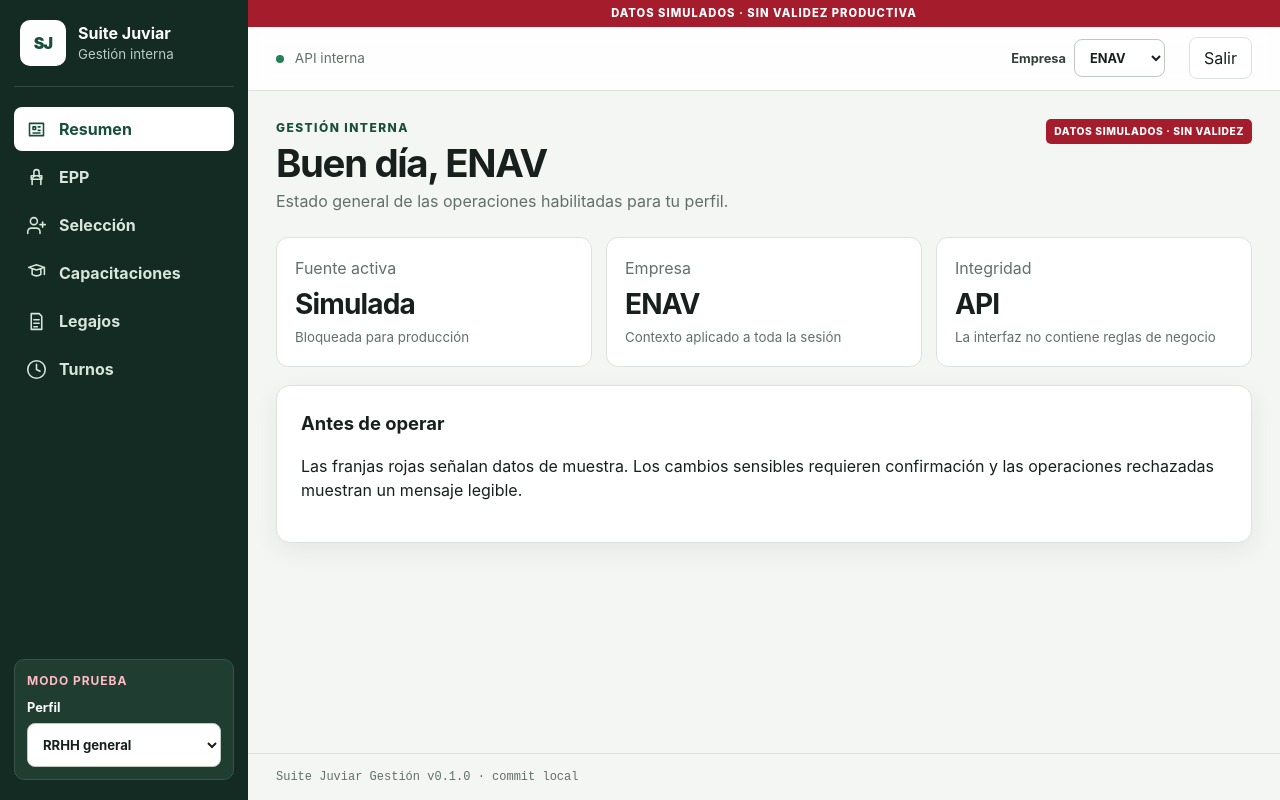
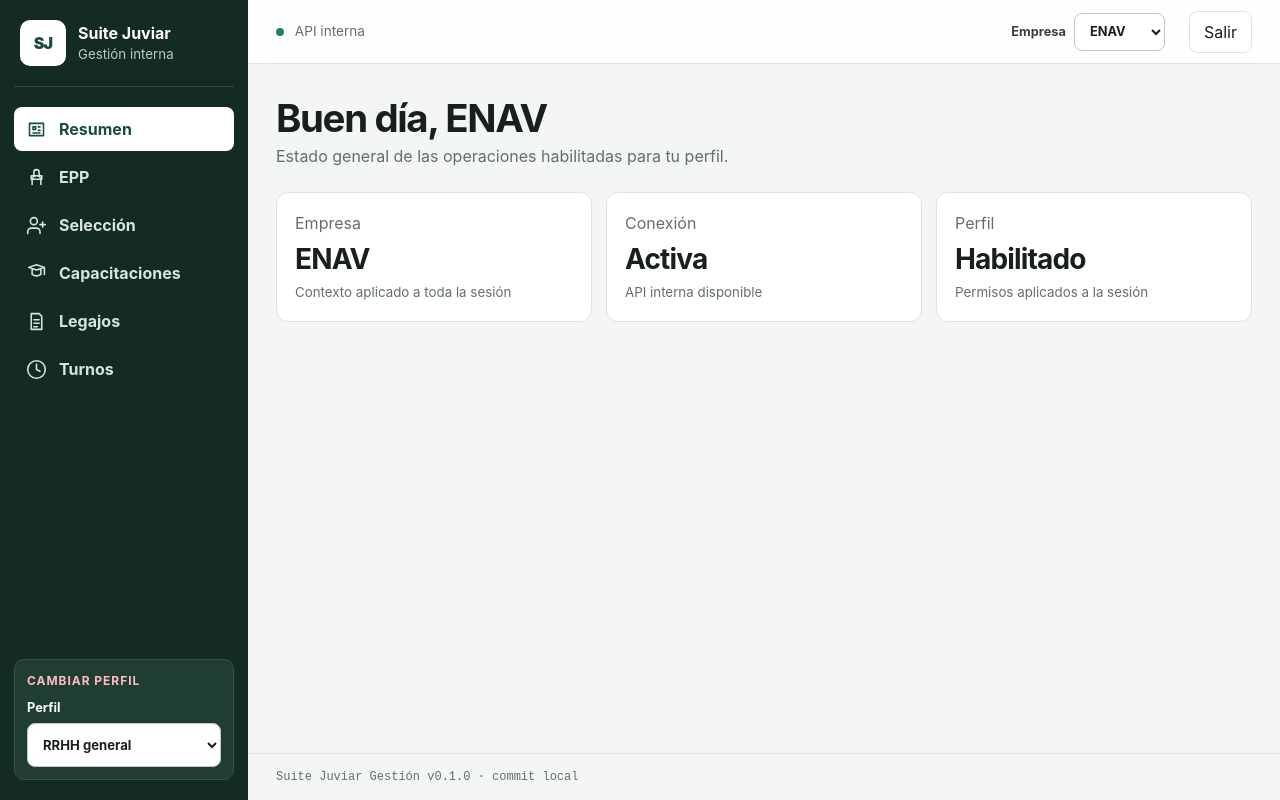
Before and after one commit to jaillanez/Suite-Juviar, a Next.js app in the folder apps/gestion/: page / in a window 1280 px wide. Both pictures are taken after a click on the button "Continuar". Built offline with nearby package versions, Linux system fonts and the light colour scheme.

Commit message:
Limpiar leyendas técnicas de la demo de Gestión

```diff
--- a/apps/gestion/src/components/gestion.tsx
+++ b/apps/gestion/src/components/gestion.tsx
@@ -4,7 +4,7 @@ import Link from "next/link";
 import { useEffect, useState } from "react";
 import { Empresa, nombres, puedeEntrar, Perfil, perfiles, Seccion } from "@/lib/acceso";
 import { api, ErrorApi } from "@/lib/api";
-import { ErrorVisible, Simulado } from "./compartidos";
+import { ErrorVisible } from "./compartidos";
 import { EppGestion } from "./epp-gestion";
 import { SeleccionGestion } from "./seleccion-gestion";
 import { CapacitacionesGestion } from "./capacitaciones-gestion";
@@ -35,15 +35,15 @@ function Ingreso({ entrar }: { entrar: (empresa: Empresa, perfil: Perfil) => voi
   const [empresa, setEmpresa] = useState<Empresa>("ENAV");
   const [perfil, setPerfil] = useState<Perfil>("RRHH");
   return <main className="ingreso"><section className="ingreso-marca"><span className="isotipo">SJ</span><p>Suite Juviar</p><h1>Gestión interna, en un solo lugar.</h1><p className="bajada">Operaciones de personas, seguridad y producción con trazabilidad.</p></section>
-    <form className="tarjeta ingreso-form" onSubmit={(e) => { e.preventDefault(); entrar(empresa, perfil); }}><Simulado /><p className="eyebrow">ACCESO DE PRUEBA</p><h2>Ingresar a Gestión</h2><label>Empresa<select value={empresa} onChange={(e) => setEmpresa(e.target.value as Empresa)}><option>ENAV</option><option>JUBIAR</option></select></label><label>Perfil<select value={perfil} onChange={(e) => setPerfil(e.target.value as Perfil)}>{Object.entries(perfiles).map(([id, p]) => <option key={id} value={id}>{p.nombre}</option>)}</select></label><p className="ayuda">La identidad aún es simulada. La API continúa siendo responsable de autorizar cada operación.</p><button className="primario">Continuar</button></form></main>;
+    <form className="tarjeta ingreso-form" onSubmit={(e) => { e.preventDefault(); entrar(empresa, perfil); }}><h2>Ingresar a Gestión</h2><label>Empresa<select value={empresa} onChange={(e) => setEmpresa(e.target.value as Empresa)}><option>ENAV</option><option>JUBIAR</option></select></label><label>Perfil<select value={perfil} onChange={(e) => setPerfil(e.target.value as Perfil)}>{Object.entries(perfiles).map(([id, p]) => <option key={id} value={id}>{p.nombre}</option>)}</select></label><button className="primario">Continuar</button></form></main>;
 }
 
 function Encabezado({ titulo, descripcion }: { titulo: string; descripcion: string }) {
-  return <header className="encabezado"><div><p className="eyebrow">GESTIÓN INTERNA</p><h1>{titulo}</h1><p>{descripcion}</p></div><Simulado nivel="campo" /></header>;
+  return <header className="encabezado"><div><h1>{titulo}</h1><p>{descripcion}</p></div></header>;
 }
 
 function Inicio({ empresa }: { empresa: Empresa }) {
-  return <><Encabezado titulo={`Buen día, ${empresa}`} descripcion="Estado general de las operaciones habilitadas para tu perfil." /><div className="metricas"><article><span>Fuente activa</span><strong>Simulada</strong><small>Bloqueada para producción</small></article><article><span>Empresa</span><strong>{empresa}</strong><small>Contexto aplicado a toda la sesión</small></article><article><span>Integridad</span><strong>API</strong><small>La interfaz no contiene reglas de negocio</small></article></div><section className="tarjeta"><h2>Antes de operar</h2><p>Las franjas rojas señalan datos de muestra. Los cambios sensibles requieren confirmación y las operaciones rechazadas muestran un mensaje legible.</p></section></>;
+  return <><Encabezado titulo={`Buen día, ${empresa}`} descripcion="Estado general de las operaciones habilitadas para tu perfil." /><div className="metricas"><article><span>Empresa</span><strong>{empresa}</strong><small>Contexto aplicado a toda la sesión</small></article><article><span>Conexión</span><strong>Activa</strong><small>API interna disponible</small></article><article><span>Perfil</span><strong>Habilitado</strong><small>Permisos aplicados a la sesión</small></article></div></>;
 }
 
 function Epp() {
@@ -105,5 +105,5 @@ export default function Gestion({ seccionSolicitada }: { seccionSolicitada: Secc
   if (!sesion) return <Ingreso entrar={entrar} />;
   const valida = Object.hasOwn(nombres, seccionSolicitada) ? seccionSolicitada : "inicio";
   const permitido = puedeEntrar(sesion.perfil, valida);
-  return <div className="aplicacion"><aside><div className="marca"><span className="isotipo">SJ</span><div><strong>Suite Juviar</strong><small>Gestión interna</small></div></div><nav aria-label="Secciones">{perfiles[sesion.perfil].secciones.map((s) => <Link key={s} href={s === "inicio" ? "/" : `/${s}`} className={s === valida ? "activo" : ""}><Icono nombre={s} />{nombres[s]}</Link>)}</nav><div className="modo-prueba"><strong>Modo prueba</strong><label>Perfil<select value={sesion.perfil} onChange={(e) => entrar(sesion.empresa, e.target.value as Perfil)}>{Object.entries(perfiles).map(([id, p]) => <option key={id} value={id}>{p.nombre}</option>)}</select></label></div></aside><div className="principal-contenedor"><div className="franja">DATOS SIMULADOS · SIN VALIDEZ PRODUCTIVA</div><header className="barra"><div><span className="pulso" /> API interna</div><label>Empresa<select value={sesion.empresa} onChange={(e) => entrar(e.target.value as Empresa, sesion.perfil)}><option>ENAV</option><option>JUBIAR</option></select></label><button className="salir" onClick={() => { sessionStorage.removeItem("gestion-sesion"); setSesion(null); }}>Salir</button></header><main>{permitido ? <Contenido key={sesion.perfil} seccion={valida} empresa={sesion.empresa} /> : <AccesoDenegado perfil={sesion.perfil} seccion={valida} />}</main><footer>Suite Juviar Gestión v{VERSION} · commit {COMMIT}</footer></div></div>;
+  return <div className="aplicacion"><aside><div className="marca"><span className="isotipo">SJ</span><div><strong>Suite Juviar</strong><small>Gestión interna</small></div></div><nav aria-label="Secciones">{perfiles[sesion.perfil].secciones.map((s) => <Link key={s} href={s === "inicio" ? "/" : `/${s}`} className={s === valida ? "activo" : ""}><Icono nombre={s} />{nombres[s]}</Link>)}</nav><div className="modo-prueba"><strong>Cambiar perfil</strong><label>Perfil<select value={sesion.perfil} onChange={(e) => entrar(sesion.empresa, e.target.value as Perfil)}>{Object.entries(perfiles).map(([id, p]) => <option key={id} value={id}>{p.nombre}</option>)}</select></label></div></aside><div className="principal-contenedor"><header className="barra"><div><span className="pulso" /> API interna</div><label>Empresa<select value={sesion.empresa} onChange={(e) => entrar(e.target.value as Empresa, sesion.perfil)}><option>ENAV</option><option>JUBIAR</option></select></label><button className="salir" onClick={() => { sessionStorage.removeItem("gestion-sesion"); setSesion(null); }}>Salir</button></header><main>{permitido ? <Contenido key={sesion.perfil} seccion={valida} empresa={sesion.empresa} /> : <AccesoDenegado perfil={sesion.perfil} seccion={valida} />}</main><footer>Suite Juviar Gestión v{VERSION} · commit {COMMIT}</footer></div></div>;
 }
```
Also changed, not shown: apps/gestion/src/components/epp-gestion.tsx (+4 -4 lines).
